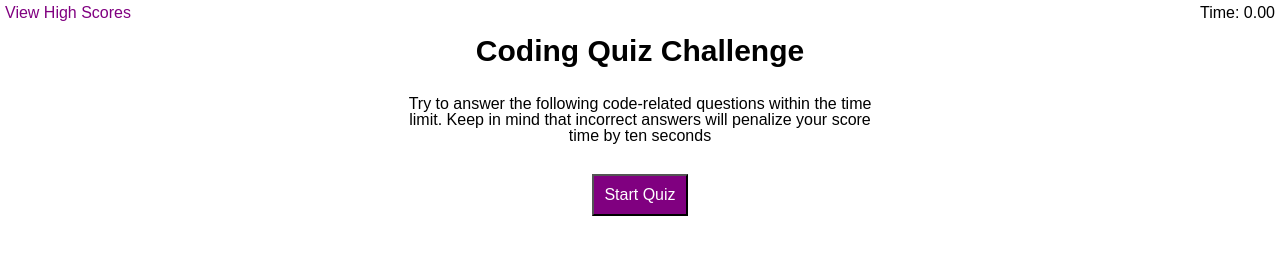
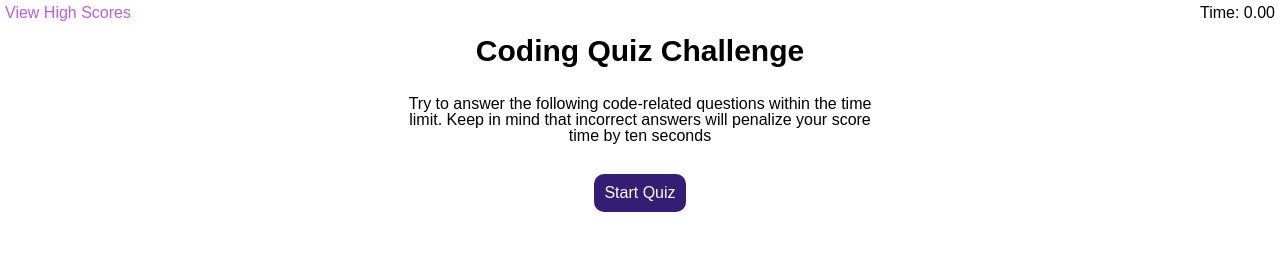
Before and after one commit to tannernd/JSQuiz, a plain HTML site: page index.html in a window 1280 px wide. Drawn offline with Linux system fonts and the light colour scheme.

Commit message:
Minor Styling Updates

```diff
--- a/assets/css/style.css
+++ b/assets/css/style.css
@@ -7,7 +7,7 @@ header {
 
 header a {
     cursor: pointer;
-    color:purple;
+    color:#bc5ee6;
 }
 
 p, label {
@@ -27,11 +27,17 @@ h2 {
 }
 
 button {
-    background-color: purple;
+    background-color: #351c75;
     color:white;
     padding:10px;
     display:block;
     margin: 10px auto;
+    border:none;
+    border-radius: 10px;
+}
+
+button:active {
+    background-color: #bc5ee6;
 }
 
 code {
```
